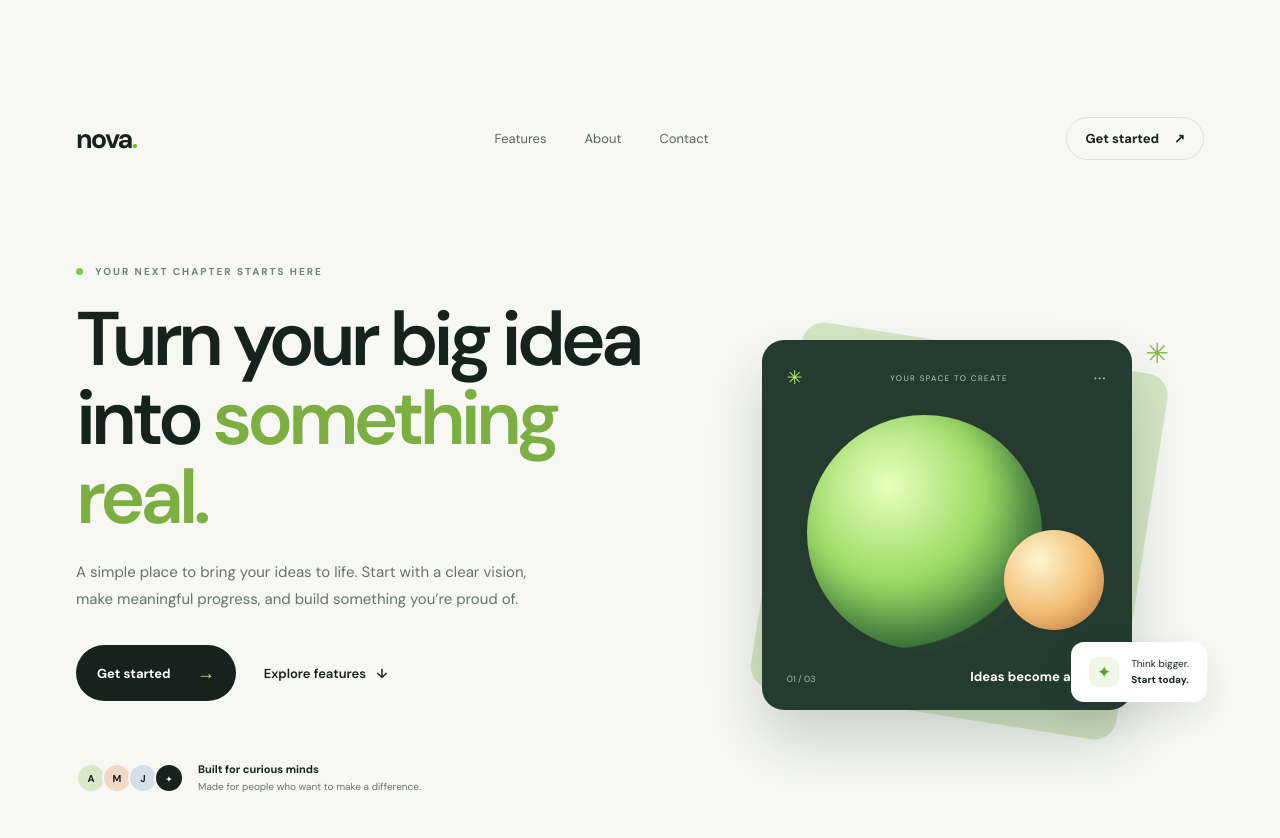
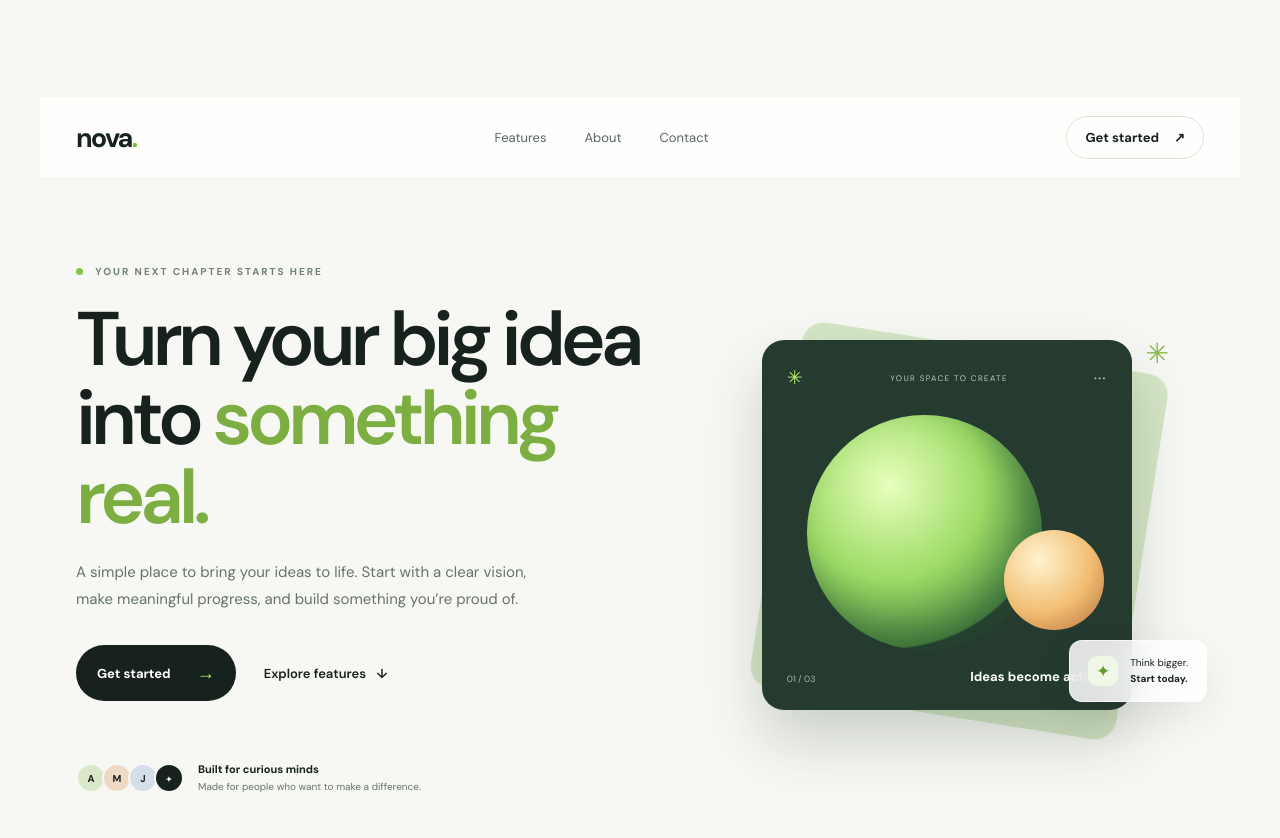
Before and after one commit to AnantaOjha/simple-landing-page, a plain HTML site: page index.html in a window 1280 px wide. Shown: the part 266-1104 px from the top of the page. Drawn offline with Linux system fonts and the light colour scheme.

Commit message:
new_css_1

```diff
--- a/style.css
+++ b/style.css
@@ -174,3 +174,26 @@ footer { max-width: 1200px; margin: auto; padding: 0 36px 30px; display: flex; j
 .git-commands .feature:hover h3 {
   color: #805ce8;
 }
+
+
+/* ===== GLASSMORPHISM ===== */
+
+.site-header {
+  backdrop-filter: blur(18px);
+  -webkit-backdrop-filter: blur(18px);
+  background: rgba(255, 255, 255, 0.82);
+  border-bottom: 1px solid rgba(0, 0, 0, 0.05);
+}
+
+.hero-visual .visual-card {
+  backdrop-filter: blur(15px);
+  -webkit-backdrop-filter: blur(15px);
+}
+
+.floating-note {
+  background: rgba(255, 255, 255, 0.85);
+  backdrop-filter: blur(20px);
+  -webkit-backdrop-filter: blur(20px);
+  border: 1px solid rgba(255, 255, 255, 0.7);
+  box-shadow: 0 15px 40px rgba(0, 0, 0, 0.08);
+}
```
